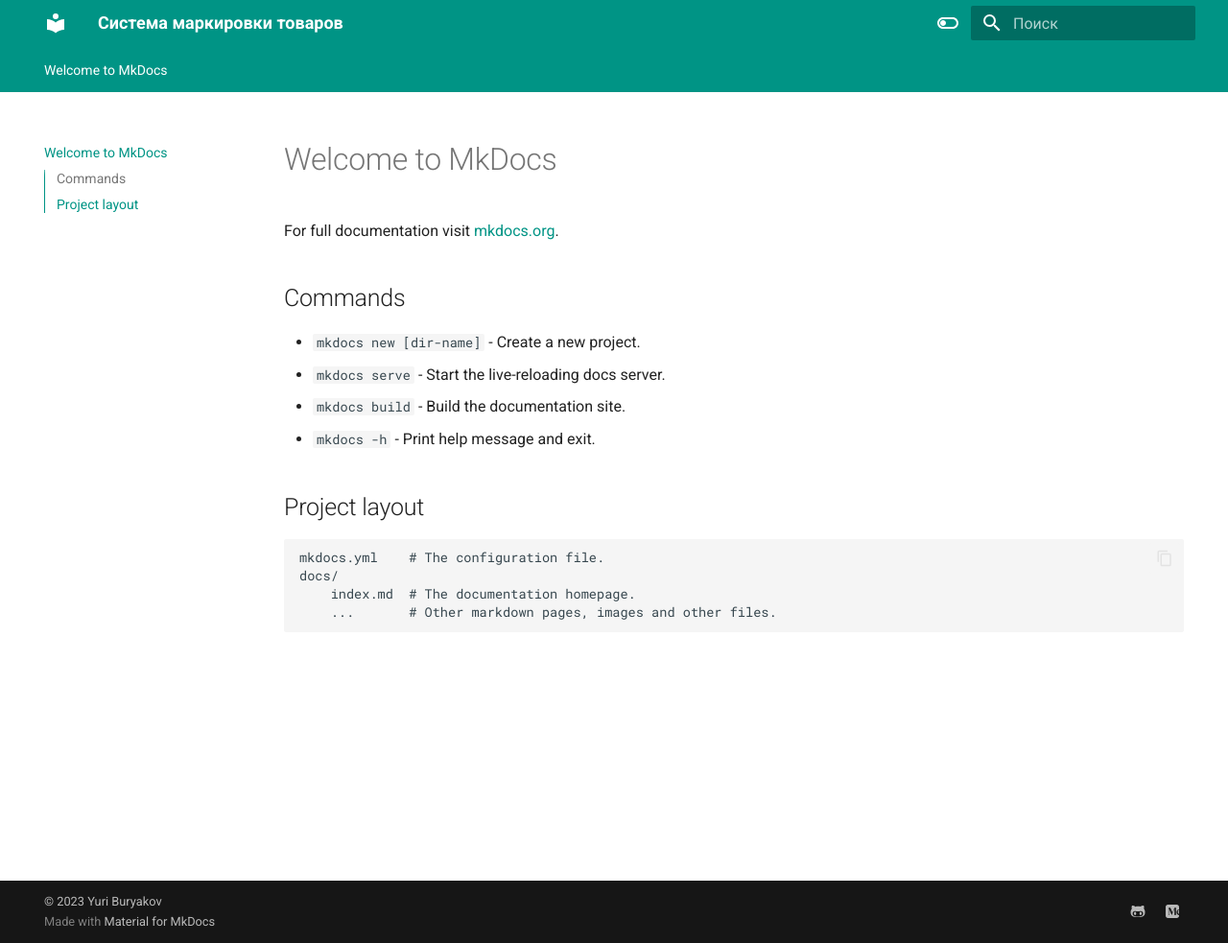
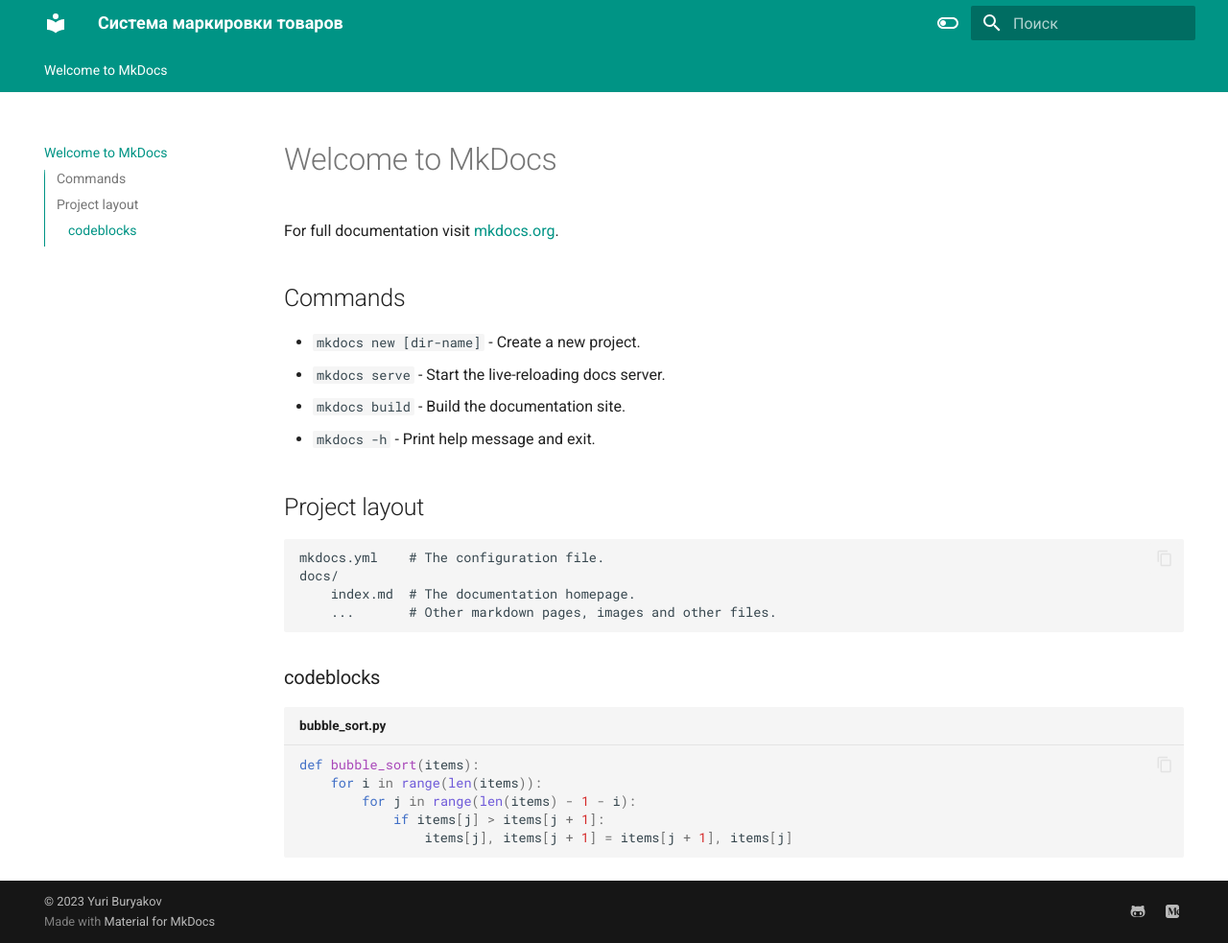
Before and after one commit to oit1/marking-tutorial, an MkDocs documentation site: the page built from docs/index.md, in a window 1280 px wide and 983 px high. Shown: the whole window at 96% size. Built offline with MkDocs 1.6.1 and Material for MkDocs 9.7.7, drawn with Linux system fonts in a browser that asks for light colours.

Commit message:
Первый блок

````diff
--- a/docs/index.md
+++ b/docs/index.md
@@ -15,3 +15,13 @@
     docs/
         index.md  # The documentation homepage.
         ...       # Other markdown pages, images and other files.
+
+### codeblocks
+
+``` py title="bubble_sort.py"
+def bubble_sort(items):
+    for i in range(len(items)):
+        for j in range(len(items) - 1 - i):
+            if items[j] > items[j + 1]:
+                items[j], items[j + 1] = items[j + 1], items[j]
+```
````
